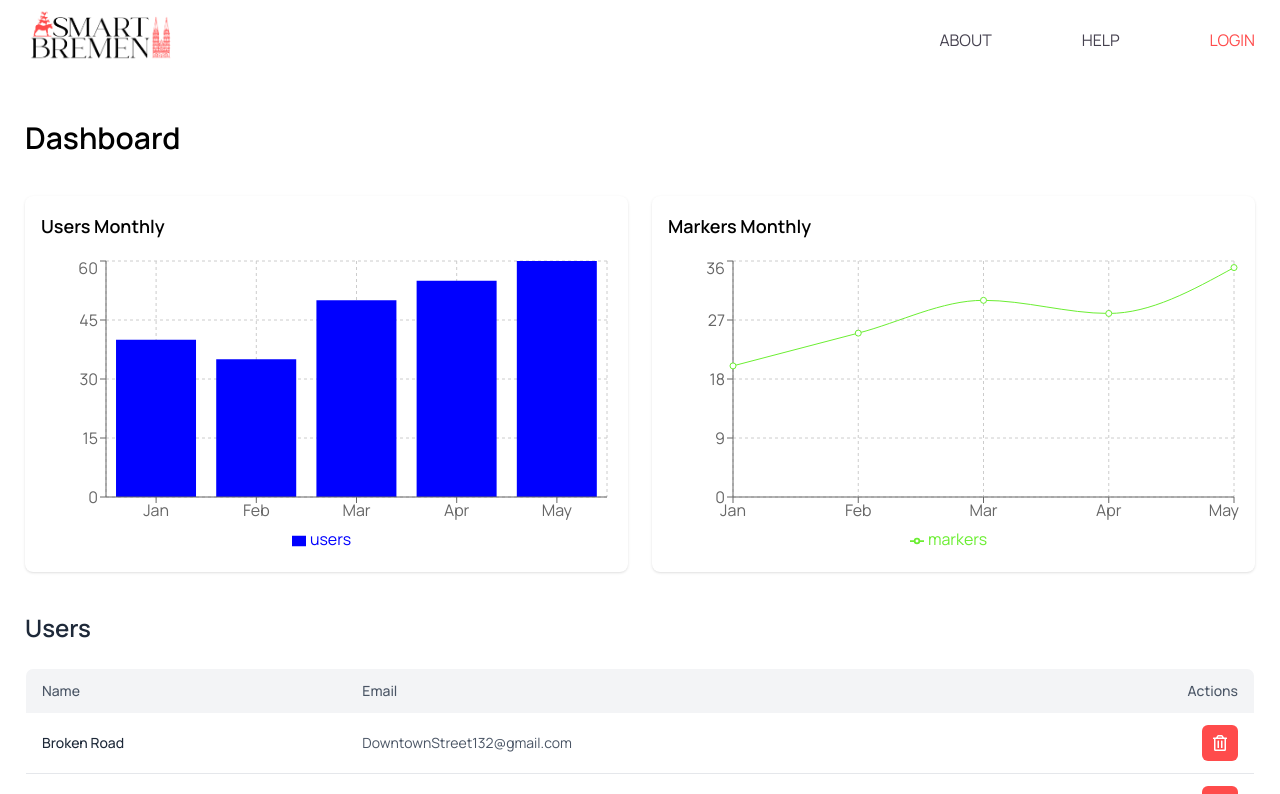
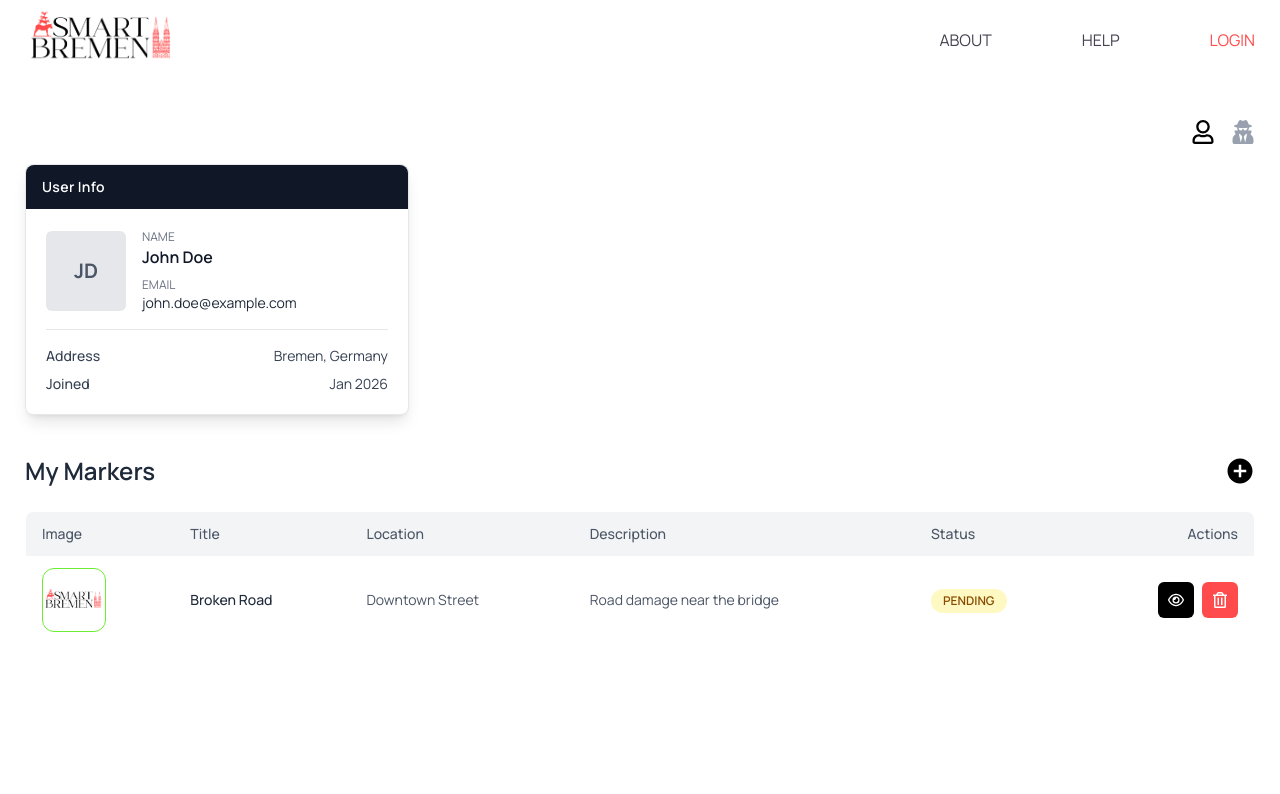
Before and after one commit to ShubhamShrestha25/SmartBremen, a Next.js app: page /auth/dashboard in a window 1280 px wide. Shown: the top 794 px of the page. Built offline with nearby package versions, Linux system fonts and the light colour scheme.

Commit message:
added user dashboard ui

```diff
--- a/src/app/auth/dashboard/page.js
+++ b/src/app/auth/dashboard/page.js
@@ -1,15 +1,33 @@
 "use client";
 import useAuthStore from "@/store/useAuthStore";
 import AdminDashboard from "@/components/dashboard/admin/AdminDashboard";
-import UserDashboard from "@/components/dashboard/UserDashboard";
+import UserDashboard from "@/components/dashboard/user/UserDashboard";
+
+import { FaUserSecret, FaRegUser } from "react-icons/fa";
 
 export default function Dashboard() {
-  const { role } = useAuthStore();
+  const { role, setRole } = useAuthStore();
 
   return (
-    <div className="flex justify-center py-10">
-      <div className="mainContainer">
-        {role === "ADMIN" ? <AdminDashboard /> : <UserDashboard />}
+    <div>
+      <div className="flex justify-center py-10">
+        <div className="mainContainer">
+          <div className="text-2xl flex justify-end items-center gap-4 mb-5">
+            <FaRegUser
+              className={`${
+                role === "USER" ? "text-black" : "text-gray-400"
+              } cursor-pointer`}
+              onClick={() => setRole("USER")}
+            />
+            <FaUserSecret
+              className={`${
+                role === "ADMIN" ? "text-black" : "text-gray-400"
+              } cursor-pointer`}
+              onClick={() => setRole("ADMIN")}
+            />
+          </div>
+          {role === "ADMIN" ? <AdminDashboard /> : <UserDashboard />}
+        </div>
       </div>
     </div>
   );
--- a/src/components/dashboard/UserDashboard.js
+++ /dev/null
@@ -1,7 +0,0 @@
-import React from "react";
-
-const UserDashboard = () => {
-  return <div>UserDashboard</div>;
-};
-
-export default UserDashboard;
--- /dev/null
+++ b/src/components/dashboard/user/Markers.js
@@ -0,0 +1,116 @@
+"use client";
+
+import Image from "next/image";
+import { FaRegEye } from "react-icons/fa6";
+import { MdAddCircle } from "react-icons/md";
+import { FaRegTrashAlt } from "react-icons/fa";
+
+const markers = [
+  {
+    id: 1,
+    image: "https://via.placeholder.com/60",
+    title: "Broken Road",
+    location: "Downtown Street",
+    description: "Road damage near the bridge",
+    status: "PENDING",
+  },
+];
+
+const Markers = () => {
+  return (
+    <div>
+      <div className="flex justify-between items-center mb-6">
+        <h1 className="text-2xl font-semibold text-gray-800 ">My Markers</h1>
+        <button>
+          <MdAddCircle className="text-3xl" />
+        </button>
+      </div>
+
+      <div className="overflow-x-auto">
+        <table className="min-w-full border border-gray-200 rounded-lg overflow-hidden">
+          <thead className="bg-gray-100">
+            <tr>
+              <th className="px-4 py-3 text-left text-sm font-medium text-gray-600">
+                Image
+              </th>
+              <th className="px-4 py-3 text-left text-sm font-medium text-gray-600">
+                Title
+              </th>
+              <th className="px-4 py-3 text-left text-sm font-medium text-gray-600">
+                Location
+              </th>
+              <th className="px-4 py-3 text-left text-sm font-medium text-gray-600">
+                Description
+              </th>
+              <th className="px-4 py-3 text-left text-sm font-medium text-gray-600">
+                Status
+              </th>
+              <th className="px-4 py-3 text-right text-sm font-medium text-gray-600">
+                Actions
+              </th>
+            </tr>
+          </thead>
+
+          <tbody className="divide-y divide-gray-200 bg-white">
+            {markers.map((marker) => (
+              <tr key={marker.id} className="hover:bg-gray-50">
+                <td className="px-4 py-3">
+                  <div
+                    href="/"
+                    className="w-16 h-16 border border-[#6BEE32] rounded-xl flex justify-center items-center"
+                  >
+                    <Image
+                      src="/images/logo1.png"
+                      alt=""
+                      width={16}
+                      height={16}
+                      className="w-full h-auto"
+                    />
+                  </div>
+                </td>
+
+                <td className="px-4 py-3 text-sm font-medium text-gray-800">
+                  {marker.title}
+                </td>
+
+                <td className="px-4 py-3 text-sm text-gray-600">
+                  {marker.location}
+                </td>
+
+                <td className="px-4 py-3 text-sm text-gray-600 max-w-xs truncate">
+                  {marker.description}
+                </td>
+
+                <td className="px-4 py-3">
+                  <span
+                    className={`inline-flex rounded-full px-3 py-1 text-xs font-semibold
+                         ${
+                           marker.status === "PENDING"
+                             ? "bg-yellow-100 text-yellow-800"
+                             : "bg-green-100 text-green-800"
+                         }`}
+                  >
+                    {marker.status}
+                  </span>
+                </td>
+
+                <td className="px-4 py-3">
+                  <div className="flex justify-end gap-2">
+                    <button className="rounded-md bg-black p-2.5 text-white">
+                      <FaRegEye />
+                    </button>
+                    <button className="rounded-md bg-[#FF4B4B] p-2.5 text-white">
+                      <FaRegTrashAlt />
+                    </button>
+                  </div>
+                </td>
+              </tr>
+            ))}
+          </tbody>
+        </table>
+      </div>
+    </div>
+  );
+};
+
+export default Markers;
--- /dev/null
+++ b/src/components/dashboard/user/UserDashboard.js
@@ -0,0 +1,13 @@
+"use client";
+
+import Marker from "./Markers";
+import UserDetails from "./UserDetails";
+
+export default function UserDashboard() {
+  return (
+    <div className="space-y-10">
+      <UserDetails />
+      <Marker />
+    </div>
+  );
+}
--- /dev/null
+++ b/src/components/dashboard/user/UserDetails.js
@@ -0,0 +1,42 @@
+import React from "react";
+
+const UserDetails = () => {
+  return (
+    <div className="max-w-sm bg-white rounded-lg shadow-lg border border-gray-200">
+      <div className="bg-gray-900 text-white px-4 py-3 rounded-t-lg">
+        <h2 className="text-sm font-semibold tracking-wide">User Info</h2>
+      </div>
+      <div className="p-5">
+        <div className="flex items-center gap-4">
+          <div className="h-20 w-20 rounded-md bg-gray-200 flex items-center justify-center text-xl font-bold text-gray-600">
+            JD
+          </div>
+          <div>
+            <p className="text-xs text-gray-500 uppercase">Name</p>
+            <p className="text-base font-semibold text-gray-900">John Doe</p>
+
+            <p className="text-xs text-gray-500 uppercase mt-2">Email</p>
+            <p className="text-sm text-gray-800">john.doe@example.com</p>
+          </div>
+        </div>
+
+        {/* Divider */}
+        <div className="my-4 border-t border-gray-200" />
+
+        <div className="space-y-2 text-sm text-gray-700">
+          <div className="flex justify-between">
+            <span className="font-medium">Address</span>
+            <span>Bremen, Germany</span>
+          </div>
+
+          <div className="flex justify-between">
+            <span className="font-medium">Joined</span>
+            <span>Jan 2026</span>
+          </div>
+        </div>
+      </div>
+    </div>
+  );
+};
+
+export default UserDetails;
--- a/src/store/useAuthStore.js
+++ b/src/store/useAuthStore.js
@@ -1,7 +1,7 @@
 import { create } from "zustand";
 
 const useAuthStore = create((set) => ({
-  role: "ADMIN", // USER | ADMIN
+  role: "USER", // USER | ADMIN
   setRole: (role) => set({ role }),
 }));
 
```
